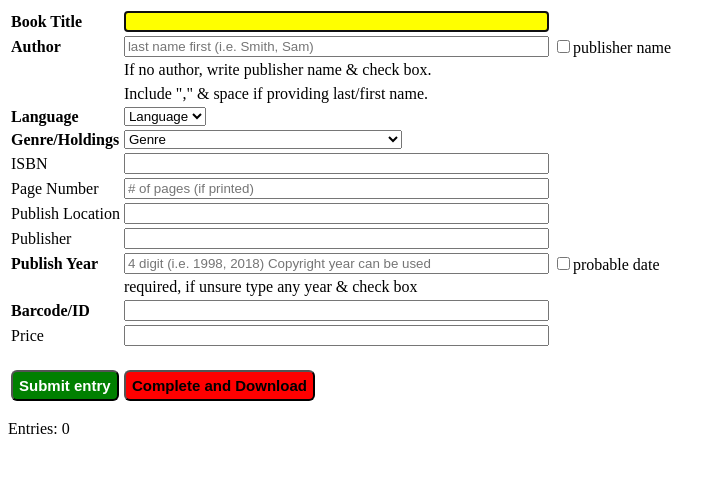
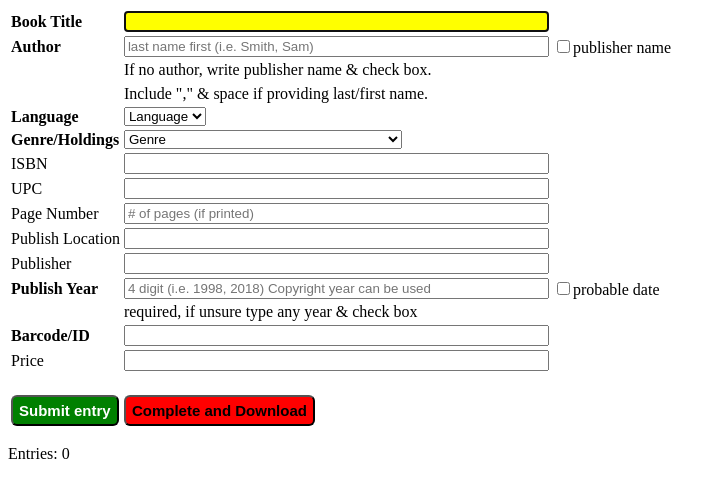
Before and after one commit to exmelendez/marctext-creator, a plain HTML site: page index.html in a window 1280 px wide. Shown: the whole page, without its empty margins (0-726 px from the left). Drawn offline with Linux system fonts and the light colour scheme.

Commit message:
added UPC text input field

```diff
--- a/index.html
+++ b/index.html
@@ -86,6 +86,10 @@
         <td><input id="isbn" type="text" size="50"></td>
       </tr>
       <tr>
+        <td>UPC</td>
+        <td><input id="upc" type="text" size="50"></td>
+      </tr>
+      <tr>
         <td>Page Number</td>
         <td><input id="page-numbers" type="text" size="50" placeholder="# of pages (if printed)"></td>
       </tr>
```
